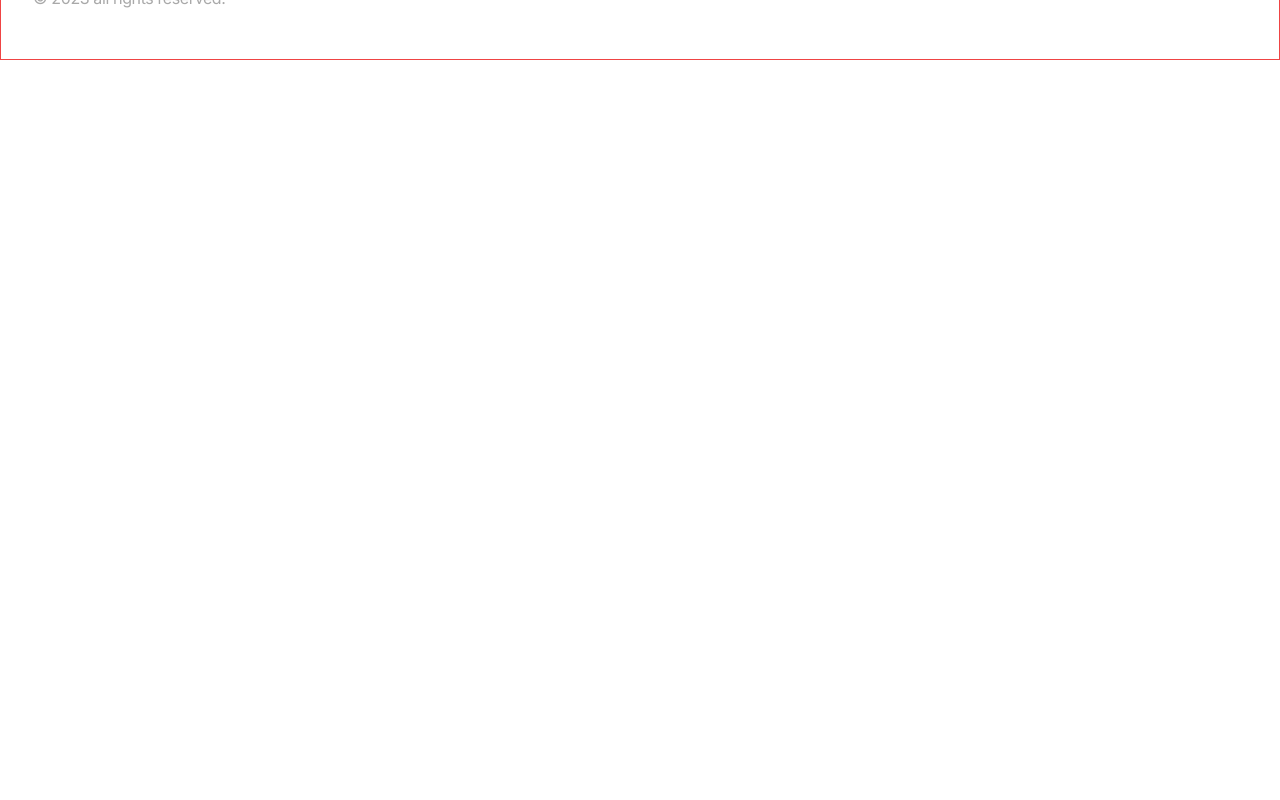
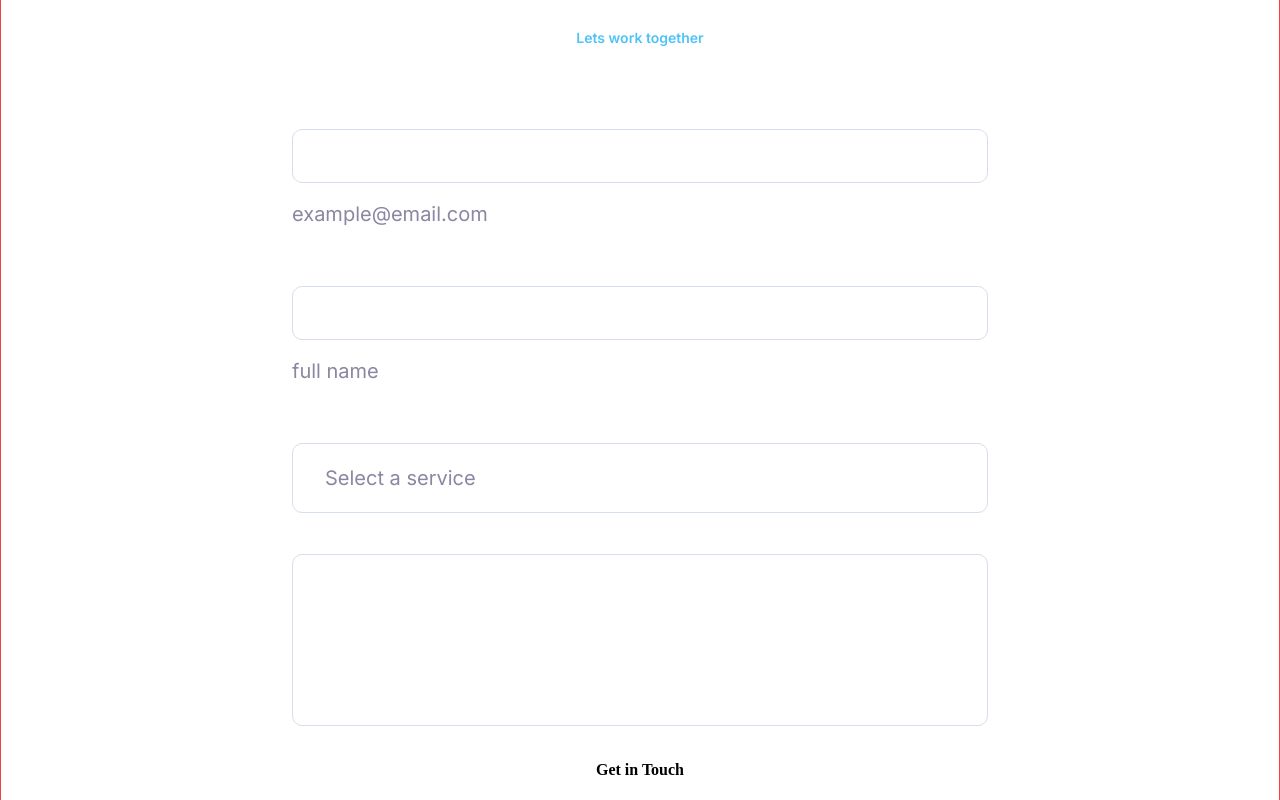
Before and after one commit to EyosiSol/myportfolio, a Next.js app: page / in a window 1280 px wide. Shown: the part 3780-4580 px from the top of the page. Before the commit the page ends 3840 px from the top, so only its background shows below. Built offline with nearby package versions, Linux system fonts and the light colour scheme.

Commit message:
initalize the footer section

```diff
--- a/src/app/page.tsx
+++ b/src/app/page.tsx
@@ -394,6 +394,50 @@ export default function Home() {
           </div>
         </div>
       </div>
+      <div className="w-[696px] h-[861px] flex-col justify-start items-center gap-10 inline-flex">
+        <div className="self-stretch text-center text-white text-[45px] font-extrabold font-['Inter']">
+          Get In Touch
+        </div>
+        <div className="self-stretch text-center text-[#4fc3f7] text-sm font-semibold font-['Inter']">
+          Lets work together
+        </div>
+        <div className="self-stretch h-[710px] flex-col justify-start items-start gap-4 flex">
+          <div className="text-white text-lg font-bold font-['Inter'] leading-snug">
+            Name
+          </div>
+          <div className="w-[696px] h-[70px] rounded-[10px] border border-[#d6ddec]" />
+          <div className="text-[#8987a1] text-xl font-normal font-['Inter'] leading-[30px]">
+            example@email.com
+          </div>
+          <div className="text-white text-lg font-bold font-['Inter'] leading-snug">
+            Email
+          </div>
+          <div className="w-[696px] h-[70px] rounded-[10px] border border-[#d6ddec]" />
+          <div className="text-[#8987a1] text-xl font-normal font-['Inter'] leading-[30px]">
+            full name
+          </div>
+          <div className="text-white text-lg font-bold font-['Inter'] leading-snug">
+            Service
+          </div>
+          <div className="w-[696px] h-[70px] relative">
+            <div className="w-[696px] h-[70px] left-0 top-0 absolute rounded-[10px] border border-[#d6ddec]" />
+            <div className="left-[33px] top-[20px] absolute justify-start items-center gap-[465px] inline-flex">
+              <div className="text-[#8987a1] text-xl font-normal font-['Inter'] leading-[30px]">
+                Select a service
+              </div>
+            </div>
+          </div>
+          <div className="text-white text-lg font-bold font-['Inter'] leading-snug">
+            Message
+          </div>
+          <div className="w-[696px] h-[222px] rounded-[10px] border border-[#d6ddec]" />
+          <div className="w-[696px] py-[19px] bg-white rounded-[10px] justify-center items-center inline-flex overflow-hidden">
+            <div className="text-center text-black text-base font-bold font-['Raleway'] leading-normal">
+              Get in Touch
+            </div>
+          </div>
+        </div>
+      </div>
     </div>
   );
 }
```
